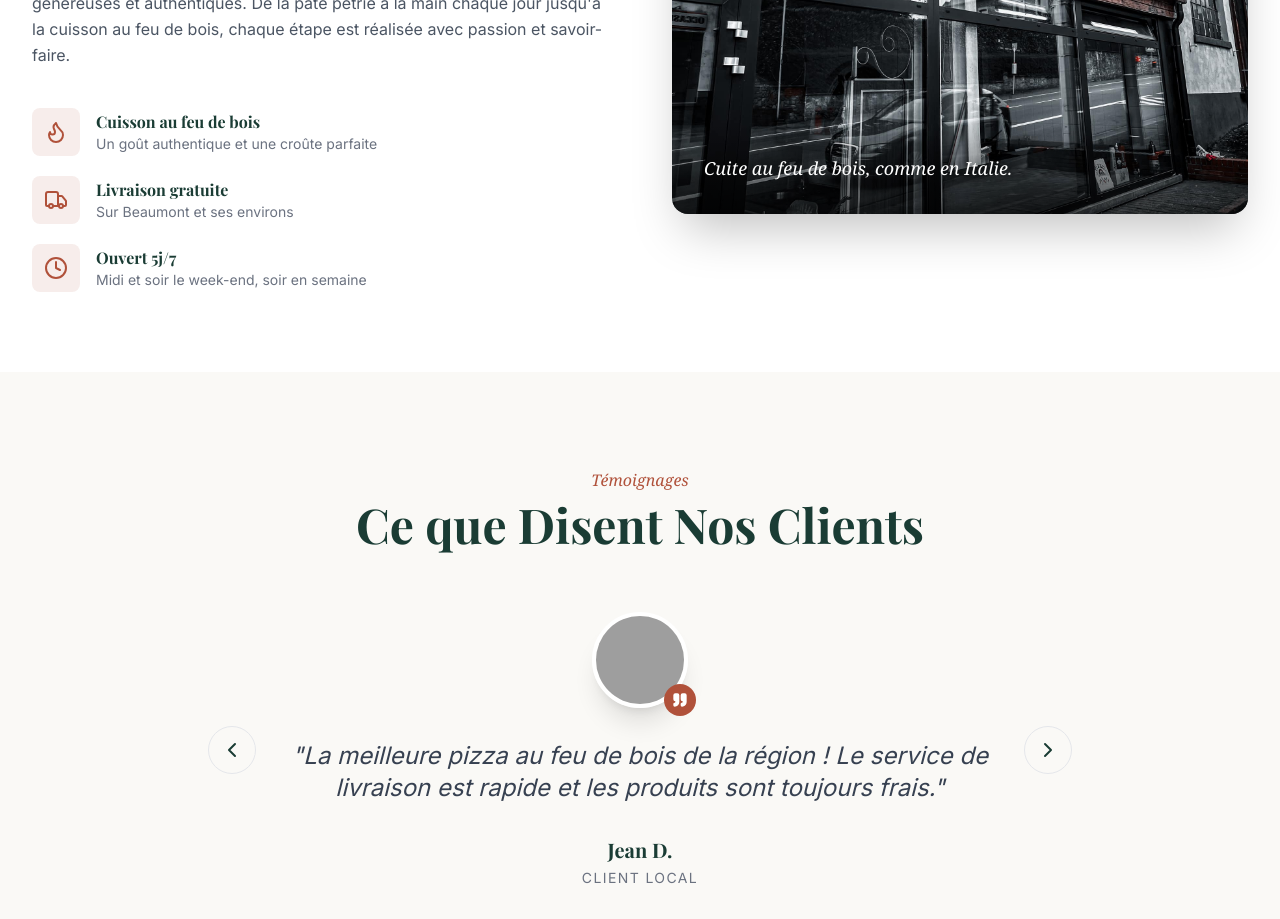
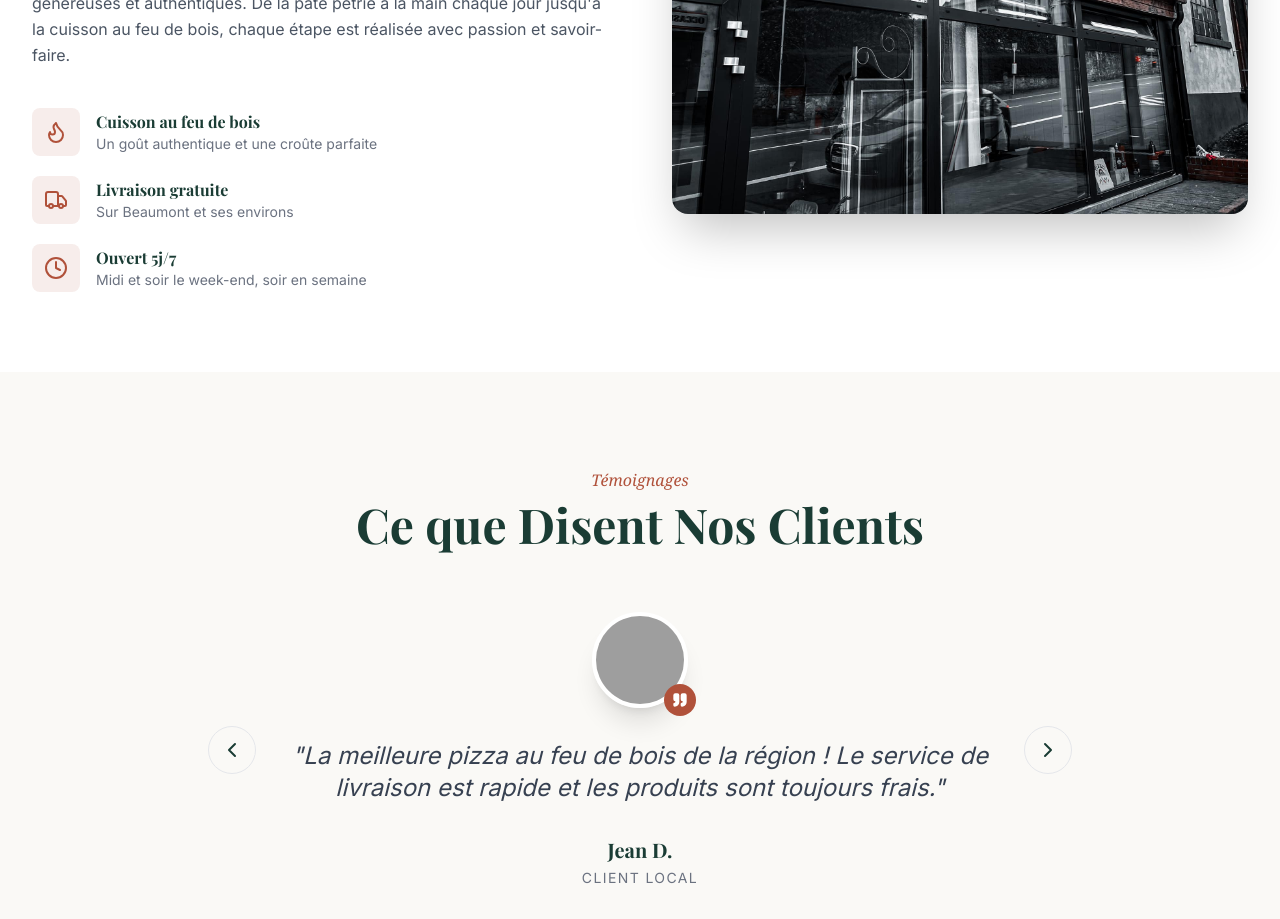
Before and after one commit to avexis-debug/pizza-mouna, a React (Vite) app: page / in a window 1280 px wide. Shown: the part 5720-6639 px from the top of the page. Built offline with nearby package versions, Linux system fonts and the light colour scheme; grey boxes are pictures that could not be loaded.

Commit message:
Remove text overlay from pizzeria image
Co-Authored-By: Claude Opus 4.6 <noreply@anthropic.com>

```diff
--- a/components/Features.tsx
+++ b/components/Features.tsx
@@ -59,9 +59,6 @@ const Features: React.FC = () => {
                 alt="Pizzeria La Mouna - Beaumont"
                 className="w-full h-[500px] object-cover"
               />
-              <div className="absolute bottom-0 left-0 right-0 bg-gradient-to-t from-black/60 to-transparent p-8">
-                <p className="text-white font-serif italic text-lg">Cuite au feu de bois, comme en Italie.</p>
-              </div>
             </div>
           </div>
         </div>
```
